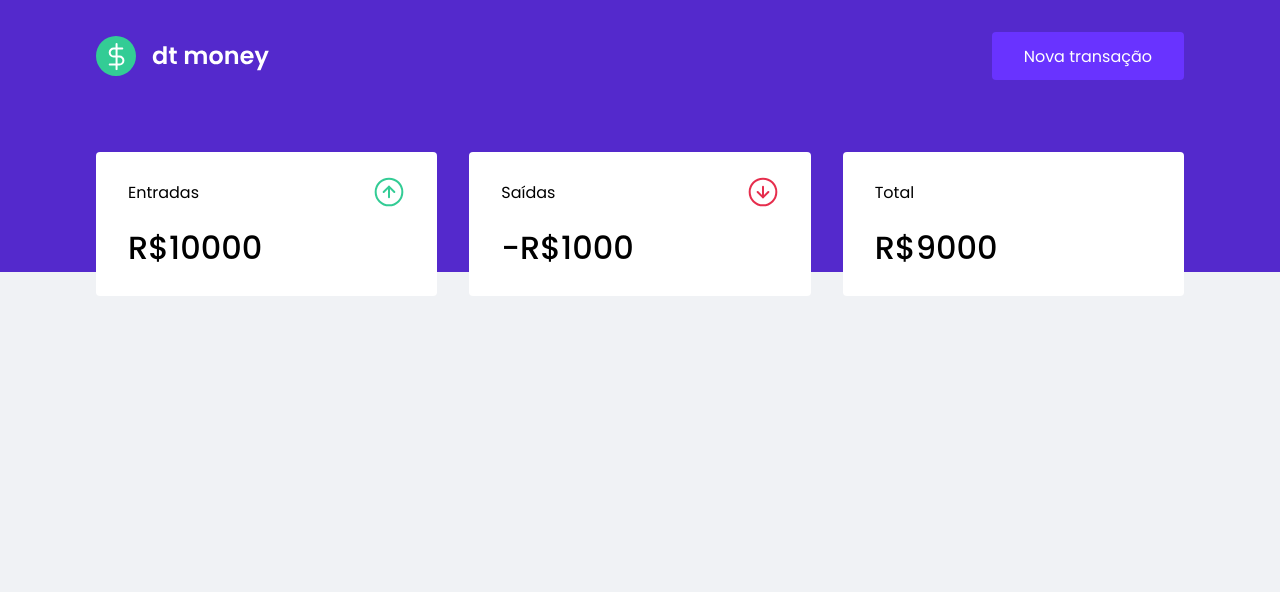
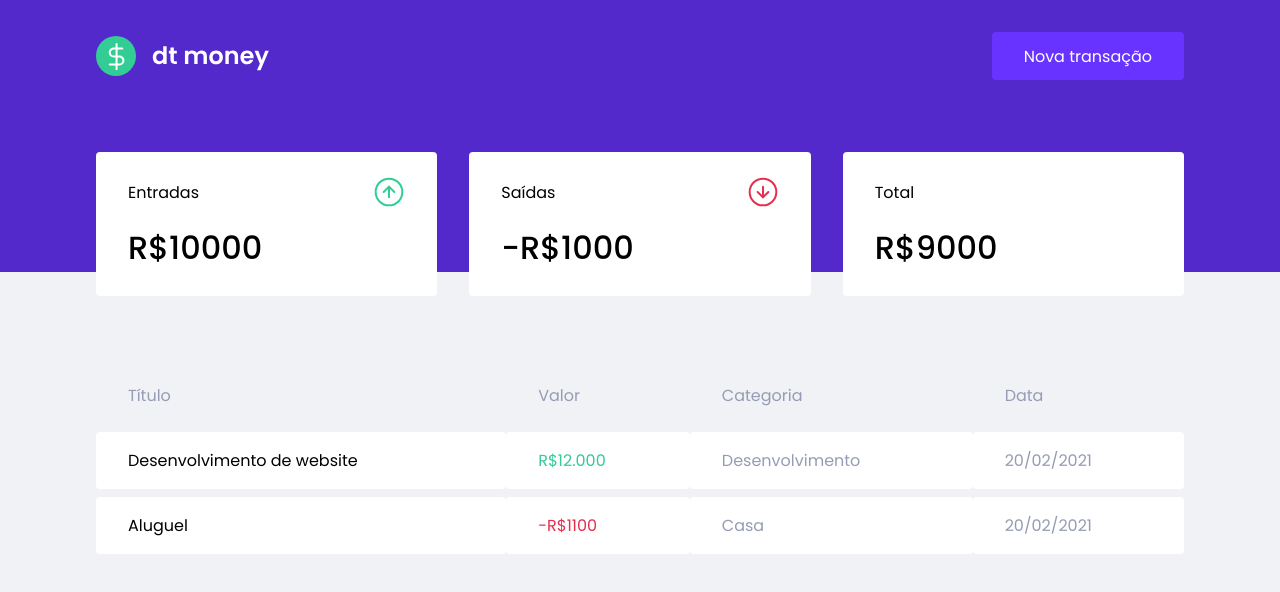
Before and after one commit to moromisato/ignite-project-02, a React (Create React App) app: page / in a window 1280 px wide. Shown: the top 592 px of the page. Built offline with nearby package versions, Linux system fonts and the light colour scheme.

Commit message:
added TransactionsTable to dashboard

```diff
--- a/src/components/Dashboard/index.tsx
+++ b/src/components/Dashboard/index.tsx
@@ -1,10 +1,12 @@
 import { Summary } from "../Summary";
+import { TransactionsTable } from "../TransactionsTable";
 import { Container } from "./styles";
 
 export function Dashboard() {
   return (
     <Container>
       <Summary />
+      <TransactionsTable />
     </Container>
   )
 }
```
